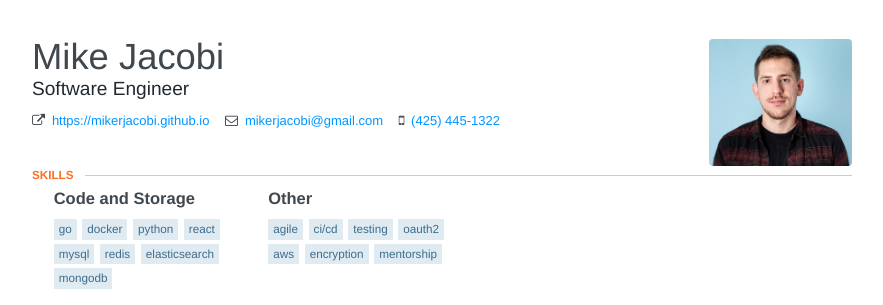
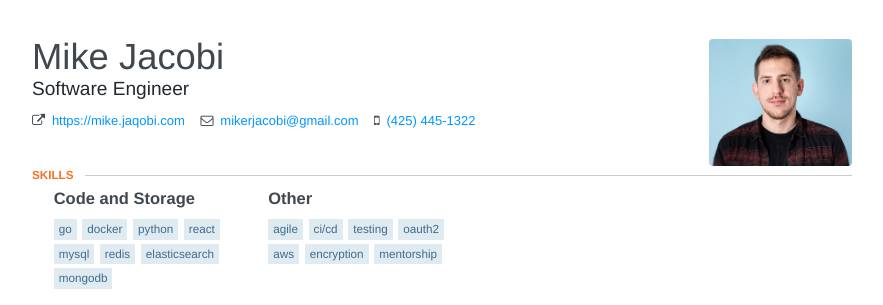
Before and after one commit to mikerjacobi/mikerjacobi.github.io, a Jekyll site: the page resume/resume.html, which Jekyll copies as it is, in a window 1280 px wide. Shown: the top 305 px of the page, without its empty margins (198-1081 px from the left). Built offline with Jekyll 4.4.1, drawn with Linux system fonts in a browser that asks for light colours.

Commit message:
updated link on resume

```diff
--- a/resume/resume.html
+++ b/resume/resume.html
@@ -777,7 +777,7 @@ ul.courses li:hover {
 
   <div id="resume">
     	<header id="header" class="clear">
-    		<img class="picture" src="https://mikerjacobi.github.io/assets/portrait.png" alt="Mike Jacobi" />
+    		<img class="picture" src="https://mike.jaqobi.com/assets/portrait.png" alt="Mike Jacobi" />
     		<div class="middle">
     			<h1 class="name">Mike Jacobi</h1>
     			<h2 class="label">Software Engineer</h2>
@@ -788,7 +788,7 @@ ul.courses li:hover {
     		<div id="contact">
     			<div class="website">
     				<span class="fa fa-external-link"></span>
-    				<a target="_blank" target="_blank" href="https://mikerjacobi.github.io">https://mikerjacobi.github.io</a>
+    				<a target="_blank" target="_blank" href="https://mike.jaqobi.com">https://mike.jaqobi.com</a>
     			</div>
     			<div class="email">
     				<span class="fa fa-envelope-o"></span>
--- a/resume/resume.json
+++ b/resume/resume.json
@@ -2,15 +2,15 @@
   "basics": {
     "name": "Mike Jacobi",
     "label": "Software Engineer",
-    "picture": "https://mikerjacobi.github.io/assets/portrait.png",
+    "picture": "https://mike.jaqobi.com/assets/portrait.png",
     "email": "mikerjacobi@gmail.com",
     "phone": "(425) 445-1322",
-    "website": "https://mikerjacobi.github.io",
+    "website": "https://mike.jaqobi.com",
     "summary": "",
     "profiles": [
       {
         "username": "Personal Site",
-        "url": "https://mikerjacobi.github.io"
+        "url": "https://mike.jaqobi.com"
       },
       {
         "username": "LinkedIn",
```
Also changed, not shown: README.md (added), 1 other file.
